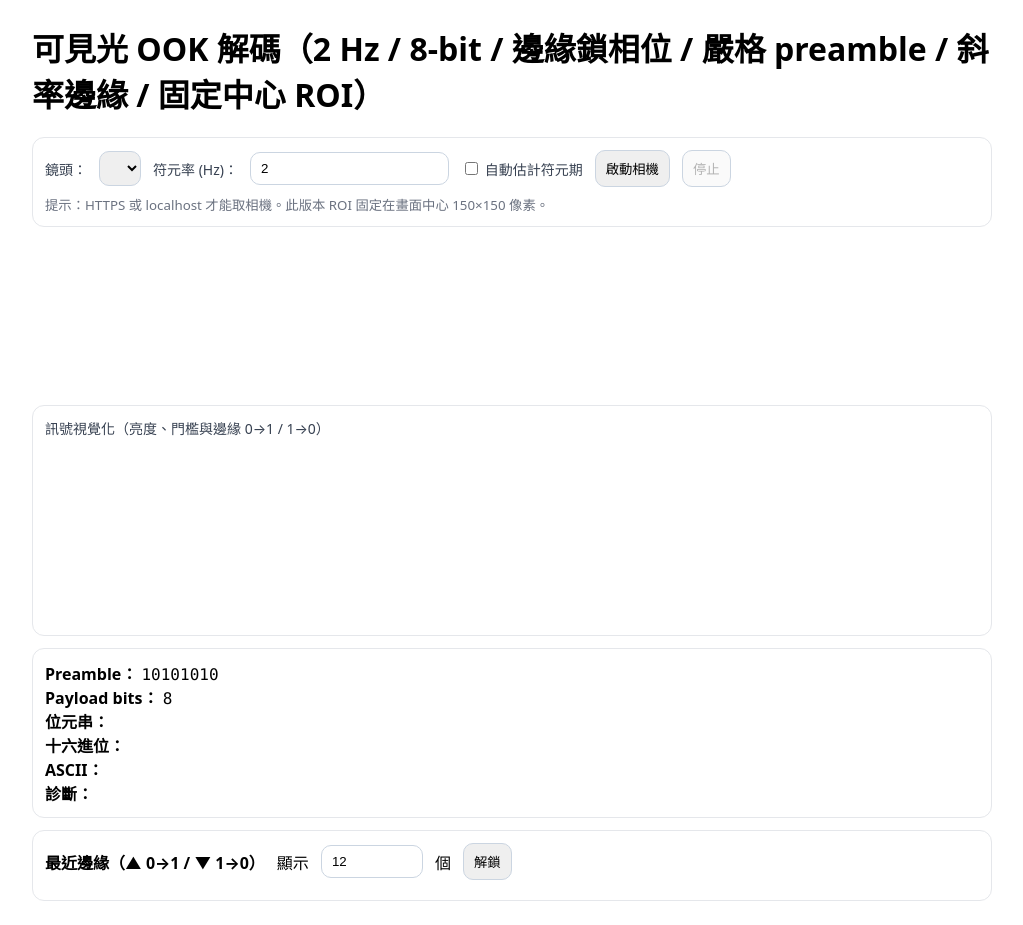
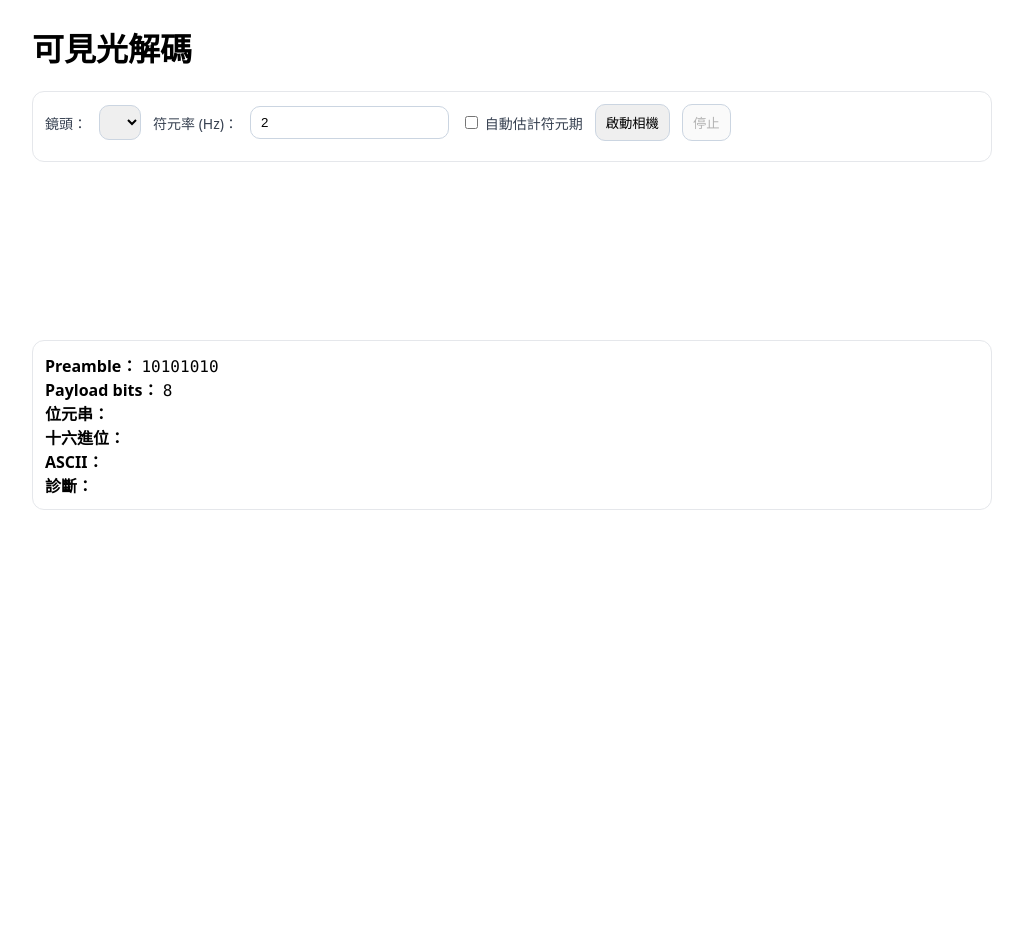
Before and after one commit to kiryu3030/bug-radio, a website: page app/static/html/test-led-2.html in a window 1280 px wide. Shown: the whole page, without its empty margins (128-1151 px from the left). After the commit the page ends 800 px from the top, so only its background shows below. Drawn offline with Linux system fonts and the light colour scheme.

Commit message:
先隱藏用不到的欄位

```diff
--- a/app/static/html/test-led-2.html
+++ b/app/static/html/test-led-2.html
@@ -3,7 +3,8 @@
 <head>
 <meta charset="utf-8" />
 <meta name="viewport" content="width=device-width,initial-scale=1" />
-<title>VLC OOK 解碼（邊緣鎖相位 + 最近邊緣面板｜斜率邊緣｜固定中心 ROI）</title>
+<!-- <title>VLC OOK 解碼（邊緣鎖相位 + 最近邊緣面板｜斜率邊緣｜固定中心 ROI）</title> -->
+<title>VLC OOK 解碼</title>
 <style>
   :root { font-family: ui-sans-serif, system-ui, -apple-system, Segoe UI, Roboto, Noto Sans, sans-serif; }
   body { max-width: 960px; margin: 24px auto; padding: 0 16px; }
@@ -23,7 +24,8 @@
 </style>
 </head>
 <body>
-<h1>可見光 OOK 解碼（2 Hz / 8-bit / 邊緣鎖相位 / 嚴格 preamble / 斜率邊緣 / 固定中心 ROI）</h1>
+<!-- <h1>可見光 OOK 解碼（2 Hz / 8-bit / 邊緣鎖相位 / 嚴格 preamble / 斜率邊緣 / 固定中心 ROI）</h1> -->
+<h1>可見光解碼</h1>
 
 <div class="card">
   <div class="row">
@@ -36,7 +38,7 @@
     <button id="stop" disabled>停止</button>
   </div>
   <div class="row" style="margin-top:8px;">
-    <small>提示：HTTPS 或 localhost 才能取相機。此版本 ROI 固定在畫面中心 150×150 像素。</small>
+    <small hidden>提示：HTTPS 或 localhost 才能取相機。此版本 ROI 固定在畫面中心 150×150 像素。</small>
   </div>
 </div>
 
@@ -48,7 +50,7 @@
   <canvas id="canvas" class="card" width="320" height="240" hidden></canvas>
 </div>
 
-<div class="card" style="margin-top:12px;">
+<div class="card" style="margin-top:12px;" hidden>
   <div class="row"><label>訊號視覺化（亮度、門檻與邊緣 0→1 / 1→0）</label></div>
   <canvas id="scope" width="900" height="180"></canvas>
 </div>
@@ -67,7 +69,7 @@
 </div>
 
 <!-- 最近 N 個邊緣面板 -->
-<div class="card" style="margin-top:12px;">
+<div class="card" style="margin-top:12px;" hidden>
   <div class="row" style="align-items:center;">
     <b>最近邊緣（▲ 0→1 / ▼ 1→0）</b>
     <span class="mono">顯示</span>
```
